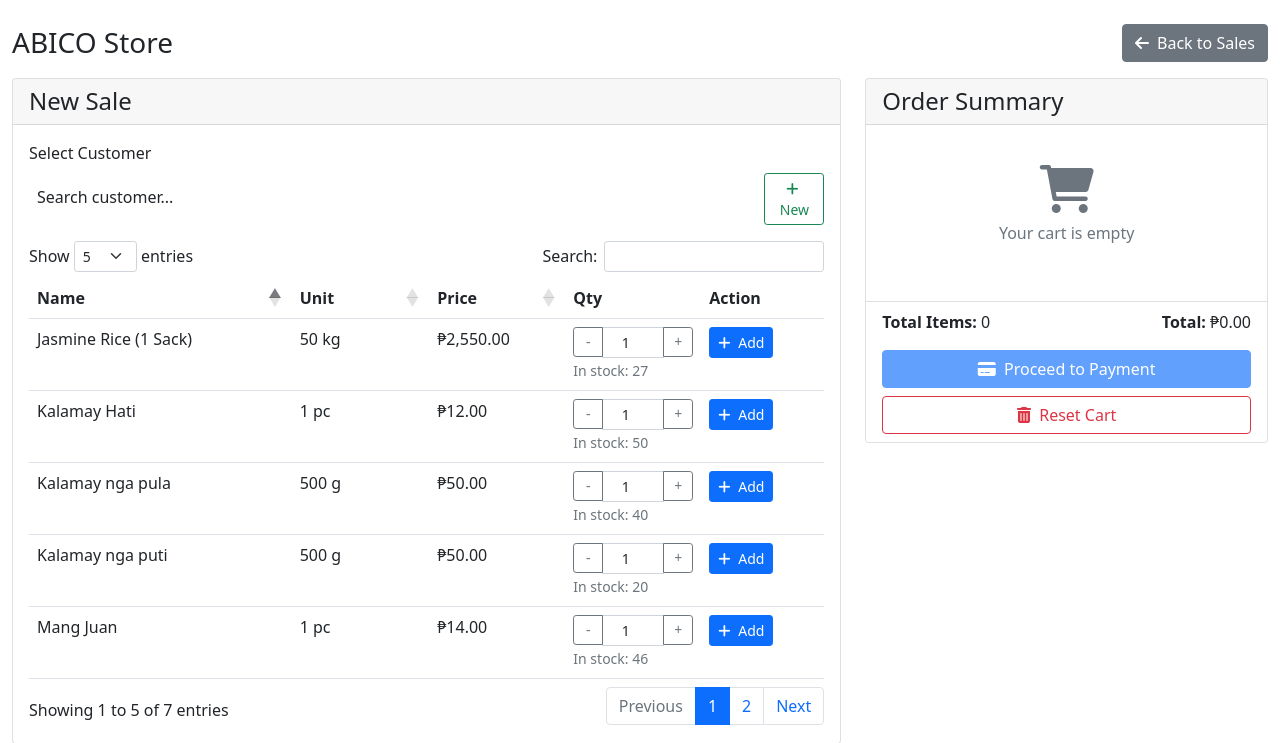
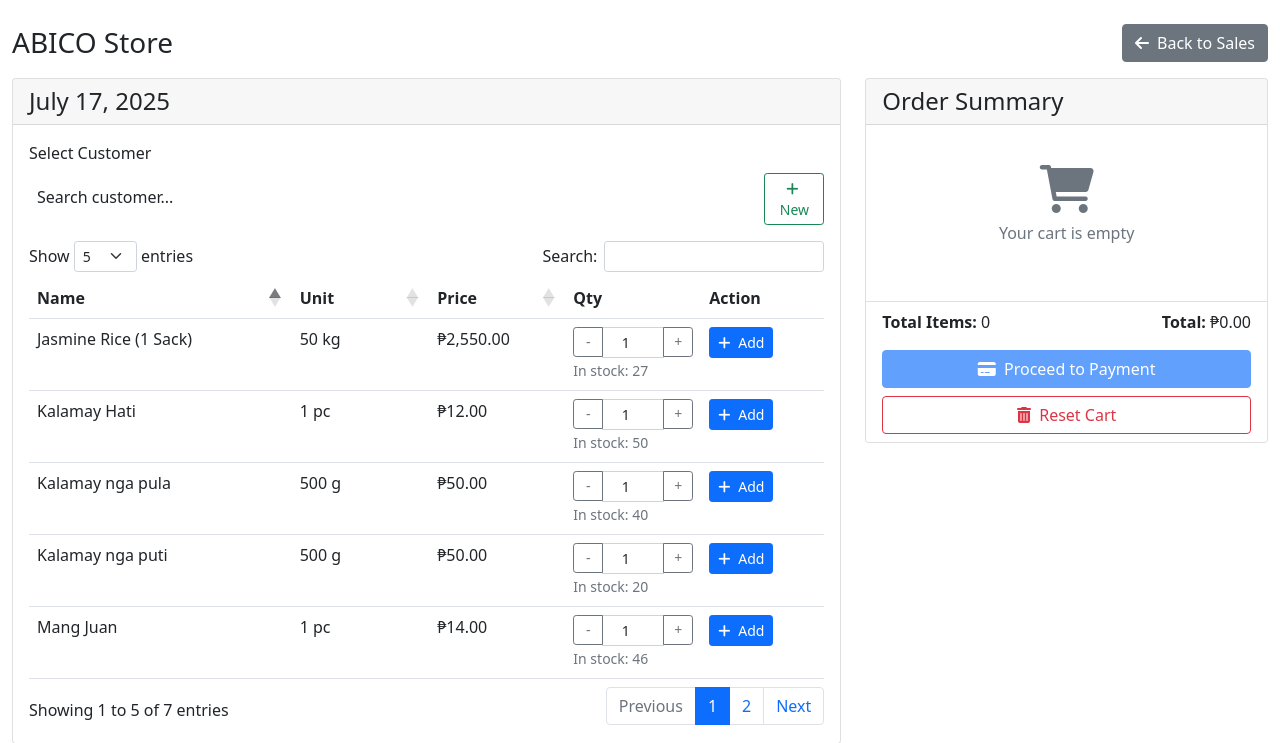
Before and after one commit to jocalvo1/abico, a PHP site: page /sales/create.php in a window 1280 px wide. Shown: the top 743 px of the page. Run offline with PHP 8.4, Linux system fonts and the light colour scheme; the visitor is signed in with stand-in values (Sample User, id 1); data comes from the database, SQL or seed files in the repository; some libraries are stand-ins or nearby versions.

Commit message:
minor edit

```diff
--- a/sales/create.php
+++ b/sales/create.php
@@ -63,7 +63,7 @@ $products = $product->readAll();
             <div class="col-md-8">
                 <div class="card">
                     <div class="card-header">
-                        <h4 class="mb-0">New Sale</h4>
+                        <h4 class="mb-0"><?= date('F j, Y') ?></h4>
                     </div>
                     <div class="card-body">
                         <div class="mb-3">
```
Also changed, not shown: includes/ledger/add_cutomer.php (deleted).
